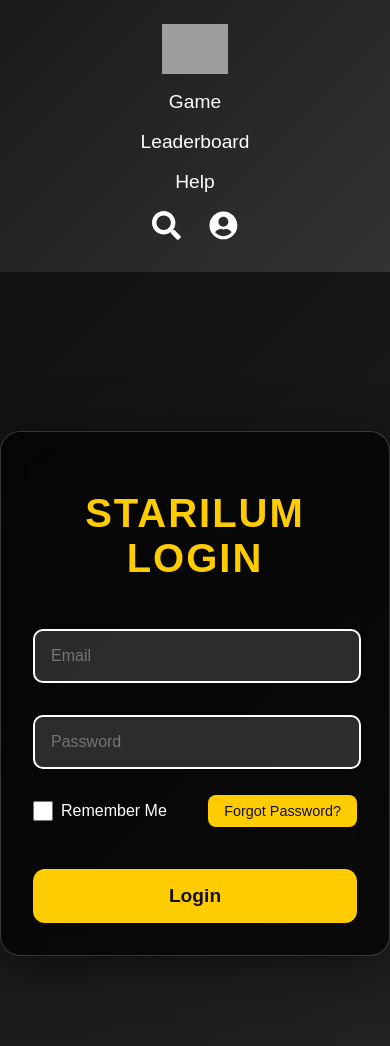
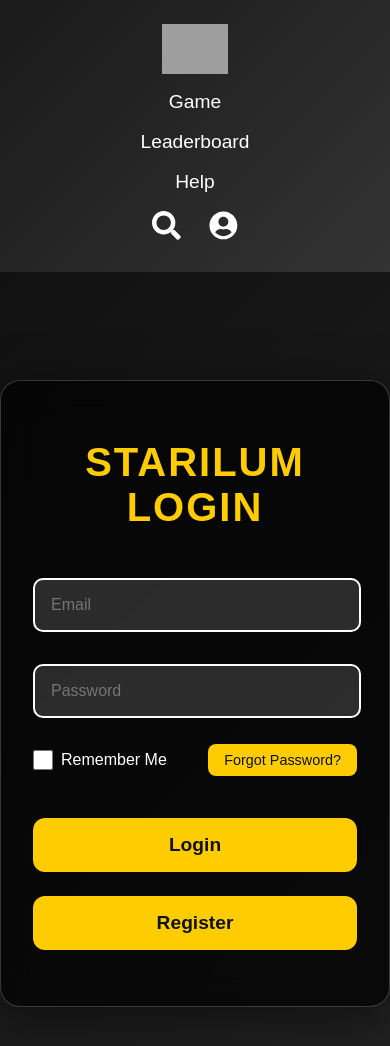
Before and after one commit to alexrg17/game-website, a React (Create React App) app in the folder client/: page /login in a window 390 px wide. Shown: the top 1046 px of the page. Built offline with nearby package versions, Linux system fonts and the light colour scheme; grey boxes are pictures that could not be loaded.

Commit message:
Added register button to the login page and polished up the design of the login page.

```diff
--- a/client/src/App.js
+++ b/client/src/App.js
@@ -3,10 +3,11 @@ import { BrowserRouter as Router, Routes, Route } from "react-router-dom";
 import { AuthProvider } from "./context/AuthContext";
 import Header from "./components/Header";
 import Body from "./components/Body";
-import Login from "./pages/Login"; // Correct import for Login component
+import Login from "./pages/Login";
+import Register from "./pages/Register"; // Import the Register component
 import Leaderboard from "./pages/Leaderboard";
-import GamePage from "./pages/GamePage"; // Import the GamePage component
-import rockstar1 from "./assets/rockstar-1.png"; // Import the image
+import GamePage from "./pages/GamePage";
+import rockstar1 from "./assets/rockstar-1.png";
 
 // Define the HomePage using your existing Header and Body components
 function HomePage() {
@@ -56,6 +57,8 @@ function App() {
           <Route path="/game" element={<GamePage />} />
           <Route path="/leaderboard" element={<Leaderboard />} />
           <Route path="/login" element={<Login />} />
+          <Route path="/register" element={<Register />} />{" "}
+          {/* Add the register route */}
         </Routes>
       </Router>
     </AuthProvider>
--- a/client/src/pages/Login.js
+++ b/client/src/pages/Login.js
@@ -69,6 +69,10 @@ const Login = () => {
     }
   };
 
+  const handleRegister = () => {
+    navigate("/register"); // Navigate to the register page
+  };
+
   return (
     <div className="login-page">
       <div className="login-container">
@@ -107,6 +111,13 @@ const Login = () => {
             Login
           </button>
         </form>
+        <button
+          type="button"
+          className="register-button"
+          onClick={handleRegister}
+        >
+          Register
+        </button>
       </div>
     </div>
   );
--- a/client/src/styles/Login.scss
+++ b/client/src/styles/Login.scss
@@ -128,7 +128,9 @@ input:focus {
 }
 
 /* Login Button */
-.login-button {
+.login-button,
+.register-button {
+  margin-bottom: 1.5rem;
   width: 100%;
   padding: 1.2rem;
   background-color: #ffcc00; /* Rockstar yellow */
@@ -142,13 +144,15 @@ input:focus {
     box-shadow 0.3s ease;
 }
 
-.login-button:hover {
+.login-button:hover,
+.register-button:hover {
   transform: scale(1.05); /* Slight scaling on hover */
   background-color: #e6b800; /* Darker yellow on hover */
   box-shadow: 0 4px 15px rgba(0, 0, 0, 0.3); /* Adding shadow on hover */
 }
 
-.login-button:active {
+.login-button:active,
+.register-button:active {
   transform: scale(0.98); /* Slight shrinking effect on click */
   box-shadow: 0 2px 8px rgba(0, 0, 0, 0.4); /* Shadow when clicked */
 }
@@ -196,7 +200,8 @@ input:focus {
     font-size: 1rem;
   }
 
-  .login-button {
+  .login-button,
+  .register-button {
     font-size: 1.2rem;
     padding: 1rem;
   }
```
